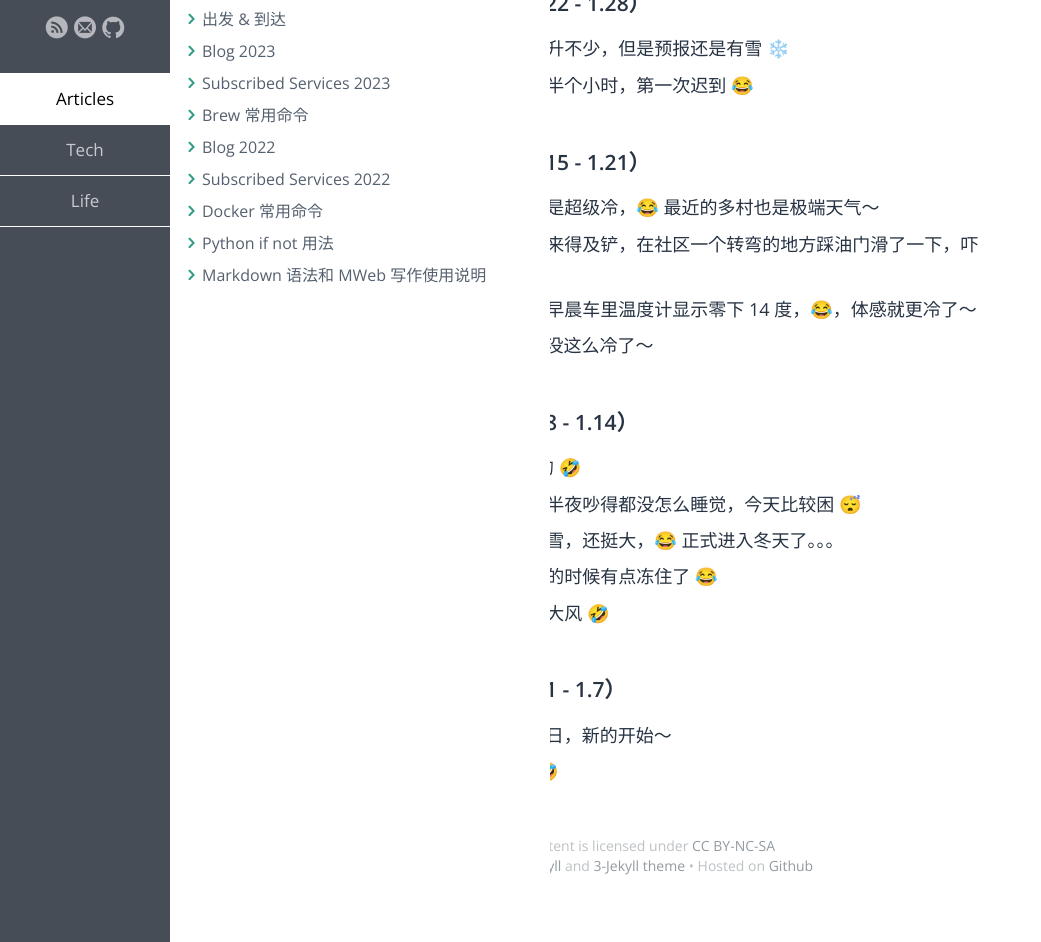
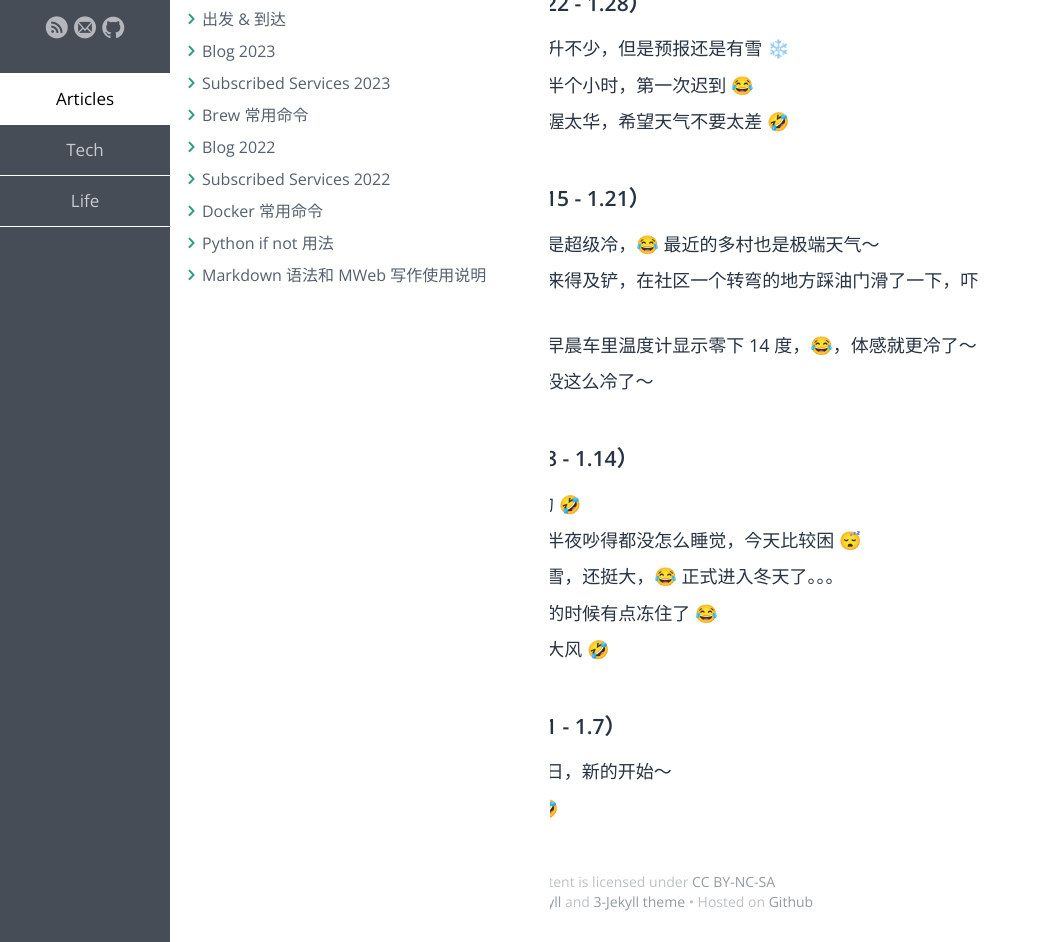
Before and after one commit to samxupeiran/samxupeiran.github.io, a Jekyll site: the page built from _posts/life/2024-01-02-my-blog.md, in a window 1280 px wide, cut to the strip 173-1115 px from the top of the page. Shown: the whole strip, without its empty margins (0-1041 px from the left). Built offline with Jekyll 4.4.1, drawn with Linux system fonts in a browser that asks for light colours; some web fonts are replaced.

Commit message:
feat: add weekly blog 1.26

```diff
--- a/_posts/life/2024-01-02-my-blog.md
+++ b/_posts/life/2024-01-02-my-blog.md
@@ -9,6 +9,7 @@ tags: Blog
 - ### 2024 年 1 月 第 4 周（1.22 - 1.28）
      - 1.22 周一，这周温度会回升不少，但是预报还是有雪 ❄️
      - 1.23 早上被火车挡了接近半个小时，第一次迟到 😂
+     - 1.26 周五了，计划明天回渥太华，希望天气不要太差 🤣
 
 - ### 2024 年 1 月 第 3 周（1.15 - 1.21）
      - 1.15 大降温，虽然天气但是超级冷，😂 最近的多村也是极端天气～
```
